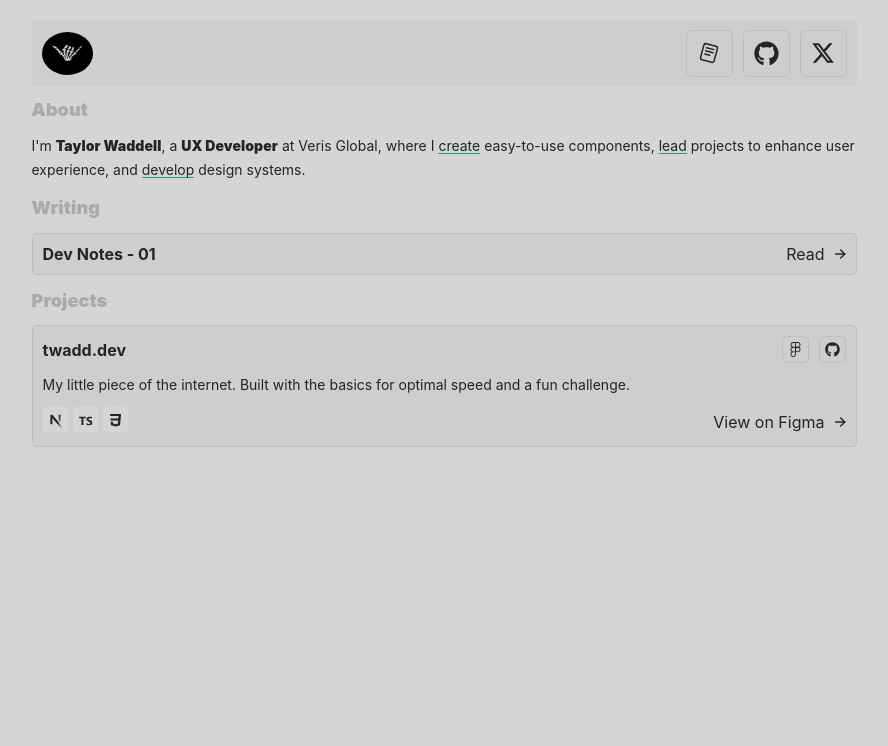
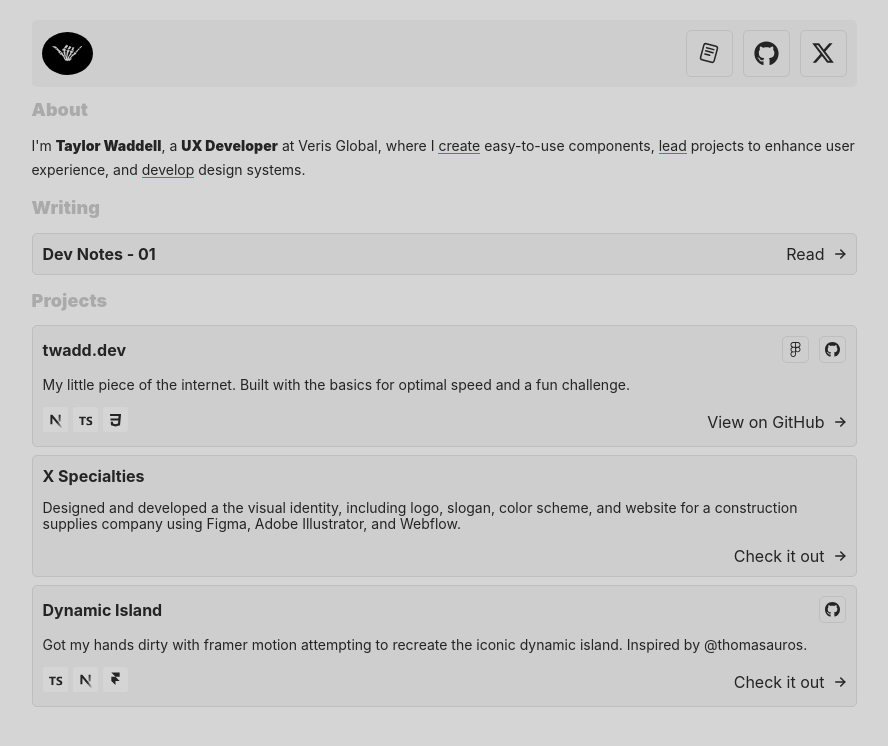
Before and after one commit to taylorwaddell/twadd3, a Next.js app: page / in a window 1280 px wide. Shown: the top 746 px of the page, without its empty margins (196-1084 px from the left). Built offline with nearby package versions, Linux system fonts and the light colour scheme.

Commit message:
Finished project cards and added project data.

```diff
--- a/src/app/page.tsx
+++ b/src/app/page.tsx
@@ -2,9 +2,21 @@ import { Github, ReadCV, Shaka, X } from "~/icons";
 
 import Link from "next/link";
 import ProjectCard from "~/components/ProjectCard";
+import { Projects } from "~/data/Projects";
 import WritingCard from "~/components/WritingCard";
 
 export default function Home() {
+  const projects = Projects.map((project, i) => (
+    <ProjectCard
+      key={i}
+      title={project.title}
+      description={project.description}
+      linkProp={project.linkProp}
+      figmaFile={project.figmaFile}
+      githubRepo={project.githubRepo}
+      stackLabels={project.stackLabels}
+    />
+  ));
   return (
     <>
       <header className="flex justify-content-between align-center">
@@ -57,15 +69,7 @@ export default function Home() {
         <h2>Writing</h2>
         <WritingCard title="Dev Notes - 01" link="https://read.cv/twadd" />
         <h2>Projects</h2>
-        <ProjectCard
-          title="twadd.dev"
-          description="My little piece of the internet. Built with the basics for optimal speed and a fun challenge."
-          linkProp={{
-            label: "View on Figma",
-            href: "https://www.figma.com/file/BJ9e0q7IItXt5P0uPIzhoF/twadd.dev-2.0?type=design&node-id=0%3A1&mode=design&t=jAMtdG4WF2jfh0pE-1",
-          }}
-          stackLabels={["Next", "TypeScript", "CSS"]}
-        />
+        {projects}
       </main>
     </>
   );
--- a/src/components/ProjectCard.tsx
+++ b/src/components/ProjectCard.tsx
@@ -1,22 +1,26 @@
 import CTA from "./CTA";
 import Link from "next/link";
-import type { StackOptionLabel } from "~/icons";
+import { FigmaIcon, Github, type StackOptionLabel } from "~/icons";
 import StackTag from "./StackTag";
 
-interface ProjectCardProps {
+export interface ProjectCardProps {
   title: string;
   description: string;
   linkProp: LinkProps;
-  stackLabels: StackOptionLabel[];
+  githubRepo?: string;
+  figmaFile?: string;
+  stackLabels?: StackOptionLabel[];
 }
 
 export default function ProjectCard({
   title,
   description,
   linkProp,
+  githubRepo,
+  figmaFile,
   stackLabels,
 }: ProjectCardProps) {
-  const stackIcons = stackLabels.map((stackLabel, i) => (
+  const stackIcons = stackLabels?.map((stackLabel, i) => (
     <StackTag stackLabel={stackLabel} key={i} />
   ));
 
@@ -25,27 +29,18 @@ export default function ProjectCard({
       <div className="flex justify-content-between align-center">
         <h3>{title}</h3>
         <div className="flex align-center gap-1">
+          {figmaFile && (
             <Link
               className="button button-icon button-small flex justify-center align-center"
               data-tooltip="Figma File"
               aria-label="Figma File"
-            href="https://www.figma.com/file/BJ9e0q7IItXt5P0uPIzhoF/twadd.dev-2.0?type=design&node-id=0%3A1&mode=design&t=jAMtdG4WF2jfh0pE-1"
+              href={figmaFile}
               target="_blank"
             >
-            <svg
-              aria-hidden="true"
-              className="social-icon button-small"
-              id="figma-icon"
-              viewBox="0 0 12 18"
-              xmlns="http://www.w3.org/2000/svg"
-            >
-              <path
-                fillRule="evenodd"
-                clipRule="evenodd"
-                d="M0 3.375C0 1.51088 1.46509 0 3.27273 0H8.72727C10.5349 0 12 1.51088 12 3.375C12 4.54837 11.4185 5.58337 10.5371 6.1875C11.4185 6.79163 12 7.82663 12 9C12 10.8641 10.5349 12.375 8.72727 12.375C7.88945 12.375 7.12364 12.0499 6.54545 11.5155V14.625C6.54545 16.4891 5.08036 18 3.27273 18C1.46509 18 0 16.4891 0 14.625C0 13.4505 0.581454 12.4177 1.46291 11.8125C0.581454 11.2073 0 10.1745 0 9C0 7.82663 0.581454 6.79163 1.46291 6.1875C0.581454 5.58337 0 4.54837 0 3.375ZM3.27273 5.625C2.06727 5.625 1.09091 4.61813 1.09091 3.375C1.09091 2.13187 2.06727 1.125 3.27273 1.125H5.45455V5.625H3.27273ZM5.45455 6.75H3.27273C2.06727 6.75 1.09091 7.75687 1.09091 9C1.09091 10.2431 2.06727 11.25 3.27273 11.25H5.45455V6.75ZM5.45455 12.375H3.27273C2.06727 12.375 1.09091 13.3819 1.09091 14.625C1.09091 15.8681 2.06727 16.875 3.27273 16.875C4.47818 16.875 5.45455 15.8681 5.45455 14.625V12.375ZM8.72727 6.75C7.52182 6.75 6.54545 7.75687 6.54545 9C6.54545 10.2431 7.52182 11.25 8.72727 11.25C9.93273 11.25 10.9091 10.2431 10.9091 9C10.9091 7.75687 9.93273 6.75 8.72727 6.75ZM8.72727 5.625C9.93273 5.625 10.9091 4.61813 10.9091 3.375C10.9091 2.13187 9.93273 1.125 8.72727 1.125H6.54545V5.625H8.72727Z"
-              />
-            </svg>
+              <FigmaIcon />
             </Link>
+          )}
+          {githubRepo && (
             <Link
               className="button button-icon button-small flex justify-center align-center"
               data-tooltip="Github Repo"
@@ -53,19 +48,9 @@ export default function ProjectCard({
               href="https://github.com/taylorwaddell/twadd-dev-2.0"
               target="_blank"
             >
-            <svg
-              aria-hidden="true"
-              className="social-icon button-small"
-              id="github-icon-2"
-              xmlns="http://www.w3.org/2000/svg"
-              viewBox="0 0 496 512"
-            >
-              <path
-                fill="currentColor"
-                d="M165.9 397.4c0 2-2.3 3.6-5.2 3.6-3.3.3-5.6-1.3-5.6-3.6 0-2 2.3-3.6 5.2-3.6 3-.3 5.6 1.3 5.6 3.6zm-31.1-4.5c-.7 2 1.3 4.3 4.3 4.9 2.6 1 5.6 0 6.2-2s-1.3-4.3-4.3-5.2c-2.6-.7-5.5.3-6.2 2.3zm44.2-1.7c-2.9.7-4.9 2.6-4.6 4.9.3 2 2.9 3.3 5.9 2.6 2.9-.7 4.9-2.6 4.6-4.6-.3-1.9-3-3.2-5.9-2.9zM244.8 8C106.1 8 0 113.3 0 252c0 110.9 69.8 205.8 169.5 239.2 12.8 2.3 17.3-5.6 17.3-12.1 0-6.2-.3-40.4-.3-61.4 0 0-70 15-84.7-29.8 0 0-11.4-29.1-27.8-36.6 0 0-22.9-15.7 1.6-15.4 0 0 24.9 2 38.6 25.8 21.9 38.6 58.6 27.5 72.9 20.9 2.3-16 8.8-27.1 16-33.7-55.9-6.2-112.3-14.3-112.3-110.5 0-27.5 7.6-41.3 23.6-58.9-2.6-6.5-11.1-33.3 2.6-67.9 20.9-6.5 69 27 69 27 20-5.6 41.5-8.5 62.8-8.5s42.8 2.9 62.8 8.5c0 0 48.1-33.6 69-27 13.7 34.7 5.2 61.4 2.6 67.9 16 17.7 25.8 31.5 25.8 58.9 0 96.5-58.9 104.2-114.8 110.5 9.2 7.9 17 22.9 17 46.4 0 33.7-.3 75.4-.3 83.6 0 6.5 4.6 14.4 17.3 12.1C428.2 457.8 496 362.9 496 252 496 113.3 383.5 8 244.8 8zM97.2 352.9c-1.3 1-1 3.3.7 5.2 1.6 1.6 3.9 2.3 5.2 1 1.3-1 1-3.3-.7-5.2-1.6-1.6-3.9-2.3-5.2-1zm-10.8-8.1c-.7 1.3.3 2.9 2.3 3.9 1.6 1 3.6.7 4.3-.7.7-1.3-.3-2.9-2.3-3.9-2-.6-3.6-.3-4.3.7zm32.4 35.6c-1.6 1.3-1 4.3 1.3 6.2 2.3 2.3 5.2 2.6 6.5 1 1.3-1.3.7-4.3-1.3-6.2-2.2-2.3-5.2-2.6-6.5-1zm-11.4-14.7c-1.6 1-1.6 3.6 0 5.9 1.6 2.3 4.3 3.3 5.6 2.3 1.6-1.3 1.6-3.9 0-6.2-1.4-2.3-4-3.3-5.6-2z"
-              />
-            </svg>
+              <Github />
             </Link>
+          )}
         </div>
       </div>
       <p>{description}</p>
--- /dev/null
+++ b/src/data/Projects.tsx
@@ -0,0 +1,37 @@
+import type { ProjectCardProps } from "~/components/ProjectCard";
+
+export const Projects: ProjectCardProps[] = [
+  {
+    title: "twadd.dev",
+    description:
+      "My little piece of the internet. Built with the basics for optimal speed and a fun challenge.",
+    linkProp: {
+      label: "View on GitHub",
+      href: "https://www.figma.com/file/BJ9e0q7IItXt5P0uPIzhoF/twadd.dev-2.0?type=design&node-id=0%3A1&mode=design&t=jAMtdG4WF2jfh0pE-1",
+    },
+    figmaFile:
+      "https://www.figma.com/file/BJ9e0q7IItXt5P0uPIzhoF/twadd.dev-2.0?type=design&node-id=0%3A1&mode=design&t=jAMtdG4WF2jfh0pE-1",
+    githubRepo: "https://github.com/taylorwaddell/twadd3",
+    stackLabels: ["Next", "TypeScript", "CSS"],
+  },
+  {
+    title: "X Specialties",
+    description:
+      "Designed and developed a the visual identity, including logo, slogan, color scheme, and website for a construction supplies company using Figma, Adobe Illustrator, and Webflow.",
+    linkProp: {
+      label: "Check it out",
+      href: "https://www.xspecialties.com/",
+    },
+  },
+  {
+    title: "Dynamic Island",
+    description:
+      "Got my hands dirty with framer motion attempting to recreate the iconic dynamic island. Inspired by @thomasauros.",
+    linkProp: {
+      label: "Check it out",
+      href: "https://dynamic-island-gules.vercel.app/",
+    },
+    githubRepo: "https://github.com/taylorwaddell/dynamic-island",
+    stackLabels: ["TypeScript", "Next", "FramerMotion"],
+  },
+];
--- a/src/icons.tsx
+++ b/src/icons.tsx
@@ -3,6 +3,7 @@ import React from "react";
 export const Shaka: React.FC = () => {
   return (
     <svg
+      aria-hidden="true"
       className="social-icon"
       xmlns="http://www.w3.org/2000/svg"
       viewBox="0 0 1410 763.9"
@@ -251,28 +252,27 @@ export const StackIcons = {
   FramerMotion: () => (
     <div data-tooltip="Framer Motion">
       <svg
+        className="stack-icon framer"
+        id="framerMotion-icon"
+        width="18"
+        height="18"
+        viewBox="0 0 18 18"
+        xmlns="http://www.w3.org/2000/svg"
         aria-hidden="true"
-        width="11"
-        height="10"
-        viewBox="0 0 11 10"
-        className="arrow-container"
       >
-        <rect
-          className="arrow-shaft"
-          y="4.25"
-          width="10.5"
-          height="1.5"
-          rx="0.75"
-          fill="currentColor"
-        ></rect>
-        <path
-          d="M5.75 1L9.75 5L5.75 9"
-          fill="none"
-          stroke="currentColor"
-          strokeWidth="1.5"
-          strokeLinecap="round"
-          strokeLinejoin="round"
-        ></path>
+        <rect width="18" height="18" rx="2" />
+        <mask
+          id="mask0_69_45"
+          style={{ maskType: "luminance" }}
+          maskUnits="userSpaceOnUse"
+          x="6"
+          y="4"
+          width="6"
+          height="9"
+        >
+          <path d="M12 4H6V13H12V4Z" fill="currentColor" />
+        </mask>
+        <path d="M6 4H12V7H9L6 4ZM6 7H9L12 10H9V13L6 10V7Z" />
       </svg>
     </div>
   ),
@@ -286,3 +286,21 @@ export const IconDisplay: React.FC<{ stackLabel: StackOptionLabel }> = ({
   const IconComponent = StackIcons[stackLabel];
   return <>{IconComponent && <IconComponent />}</>;
 };
+
+export const FigmaIcon: React.FC = () => {
+  return (
+    <svg
+      aria-hidden="true"
+      className="social-icon button-small"
+      id="figma-icon"
+      viewBox="0 0 12 18"
+      xmlns="http://www.w3.org/2000/svg"
+    >
+      <path
+        fillRule="evenodd"
+        clipRule="evenodd"
+        d="M0 3.375C0 1.51088 1.46509 0 3.27273 0H8.72727C10.5349 0 12 1.51088 12 3.375C12 4.54837 11.4185 5.58337 10.5371 6.1875C11.4185 6.79163 12 7.82663 12 9C12 10.8641 10.5349 12.375 8.72727 12.375C7.88945 12.375 7.12364 12.0499 6.54545 11.5155V14.625C6.54545 16.4891 5.08036 18 3.27273 18C1.46509 18 0 16.4891 0 14.625C0 13.4505 0.581454 12.4177 1.46291 11.8125C0.581454 11.2073 0 10.1745 0 9C0 7.82663 0.581454 6.79163 1.46291 6.1875C0.581454 5.58337 0 4.54837 0 3.375ZM3.27273 5.625C2.06727 5.625 1.09091 4.61813 1.09091 3.375C1.09091 2.13187 2.06727 1.125 3.27273 1.125H5.45455V5.625H3.27273ZM5.45455 6.75H3.27273C2.06727 6.75 1.09091 7.75687 1.09091 9C1.09091 10.2431 2.06727 11.25 3.27273 11.25H5.45455V6.75ZM5.45455 12.375H3.27273C2.06727 12.375 1.09091 13.3819 1.09091 14.625C1.09091 15.8681 2.06727 16.875 3.27273 16.875C4.47818 16.875 5.45455 15.8681 5.45455 14.625V12.375ZM8.72727 6.75C7.52182 6.75 6.54545 7.75687 6.54545 9C6.54545 10.2431 7.52182 11.25 8.72727 11.25C9.93273 11.25 10.9091 10.2431 10.9091 9C10.9091 7.75687 9.93273 6.75 8.72727 6.75ZM8.72727 5.625C9.93273 5.625 10.9091 4.61813 10.9091 3.375C10.9091 2.13187 9.93273 1.125 8.72727 1.125H6.54545V5.625H8.72727Z"
+      />
+    </svg>
+  );
+};
```
Lines whose indentation alone changed are shown as unchanged.
